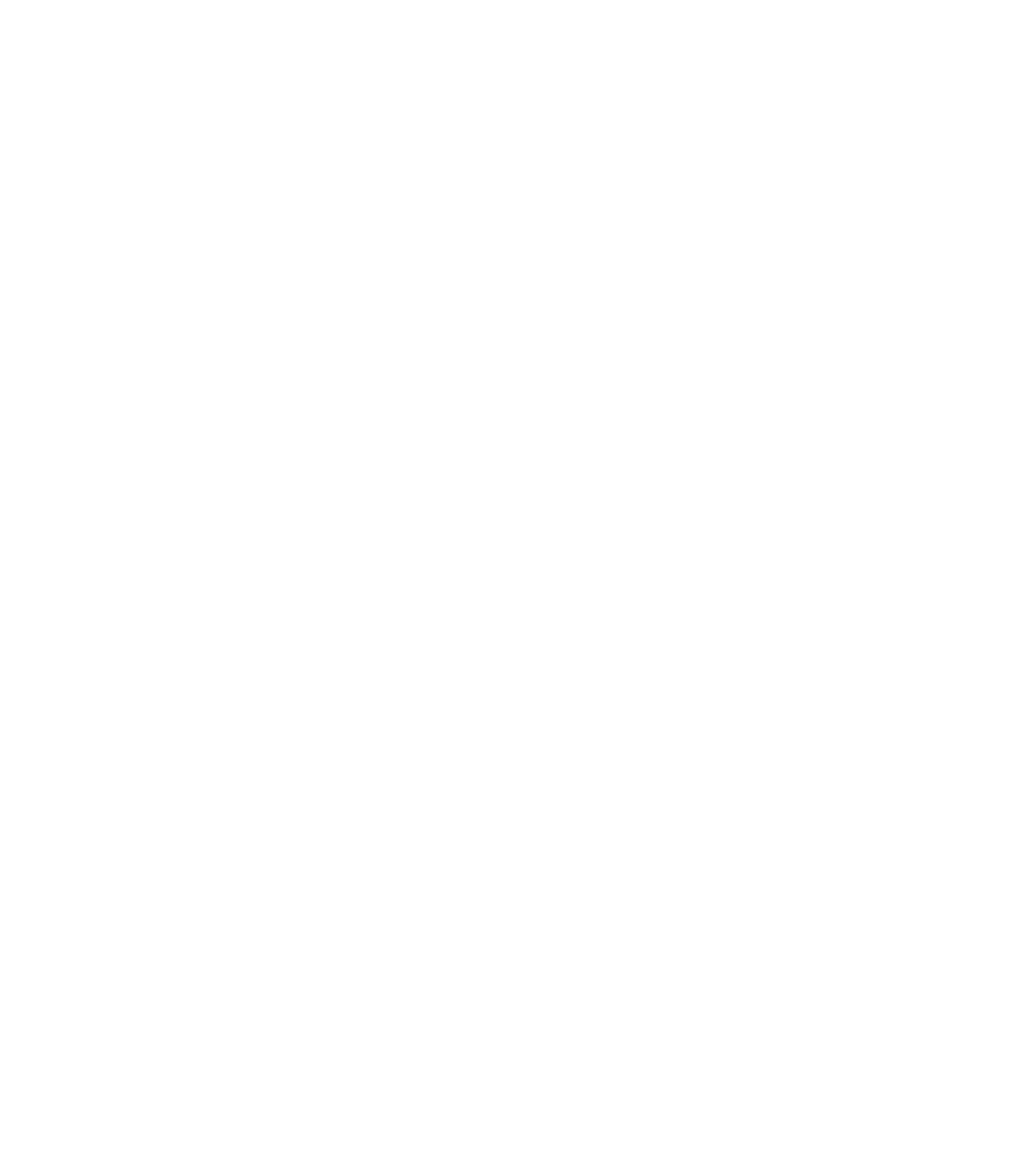
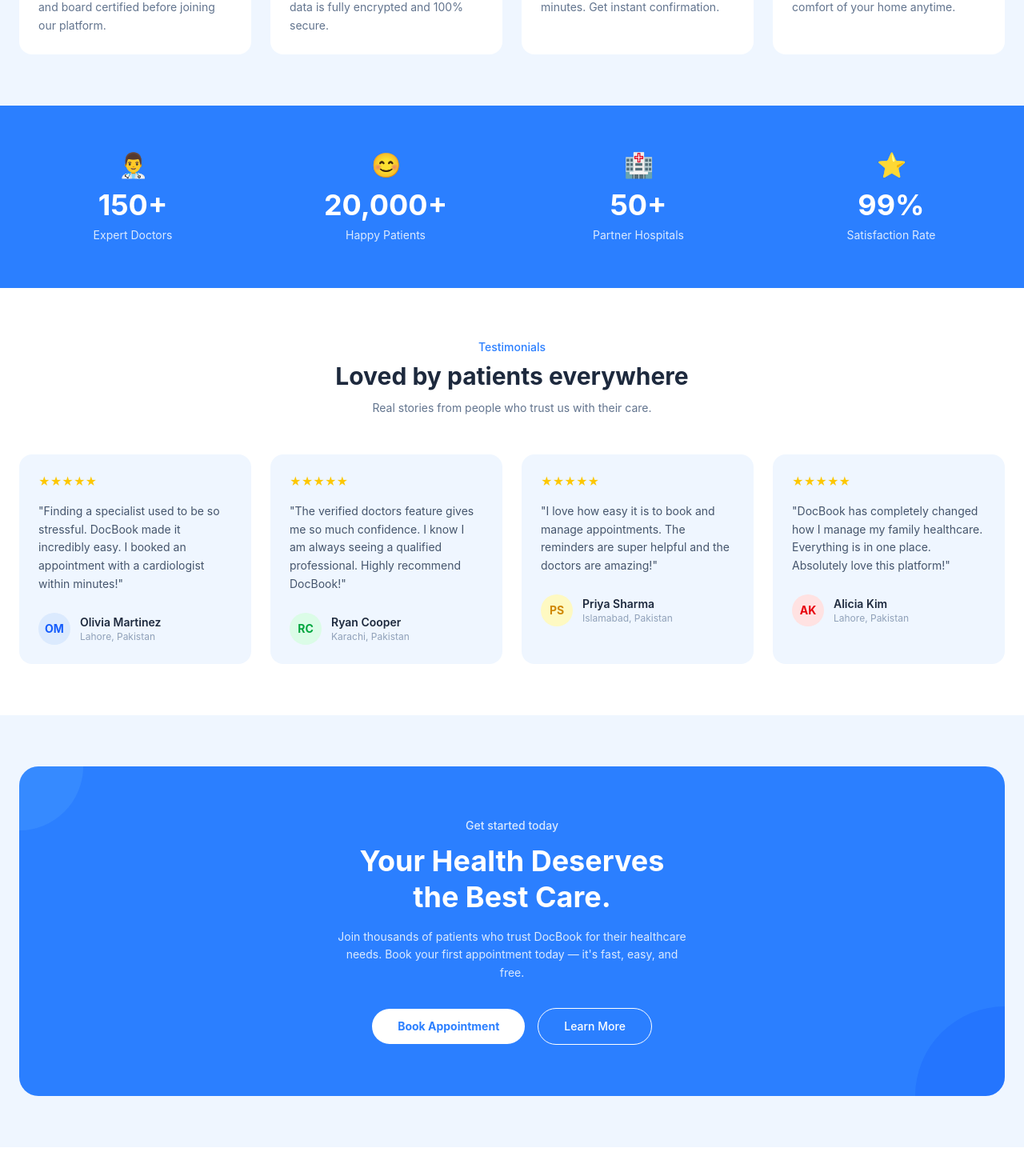
Before and after one commit to mateenamin/Doctor-Appointment, a React (Vite) app in the folder client/: page / in a window 1280 px wide. Shown: the part 3100-4570 px from the top of the page at 80% size. Before the commit the page ends 3081 px from the top, so only its background shows below. Built offline with nearby package versions, Linux system fonts and the light colour scheme.

Commit message:
Add CtaSection - Home page complete

```diff
--- a/client/src/components/user/home/ctaSection.component.jsx
+++ b/client/src/components/user/home/ctaSection.component.jsx
@@ -0,0 +1,56 @@
+import { useNavigate } from 'react-router-dom'
+
+const CtaSection = () => {
+  const navigate = useNavigate()
+
+  return (
+    <section className="py-16 px-6 bg-[#EFF6FF]">
+      <div className="max-w-7xl mx-auto">
+
+        {/* CTA Card */}
+        <div className="bg-blue-500 rounded-3xl px-10 py-16 text-center relative overflow-hidden">
+
+          {/* Background Circles */}
+          <div className="absolute top-0 left-0 w-40 h-40 bg-blue-400 rounded-full opacity-30 -translate-x-1/2 -translate-y-1/2"></div>
+          <div className="absolute bottom-0 right-0 w-56 h-56 bg-blue-600 rounded-full opacity-30 translate-x-1/2 translate-y-1/2"></div>
+
+          {/* Content */}
+          <div className="relative z-10">
+            <p className="text-blue-100 text-sm font-medium mb-3">
+              Get started today
+            </p>
+            <h2 className="text-4xl font-bold text-white mb-4 leading-tight">
+              Your Health Deserves <br />
+              the Best Care.
+            </h2>
+            <p className="text-blue-100 text-sm max-w-md mx-auto mb-8 leading-relaxed">
+              Join thousands of patients who trust DocBook for their
+              healthcare needs. Book your first appointment today —
+              it's fast, easy, and free.
+            </p>
+
+            {/* Buttons */}
+            <div className="flex items-center justify-center gap-4 flex-wrap">
+              <button
+                onClick={() => navigate('/doctors')}
+                className="bg-white text-blue-500 px-8 py-3 rounded-full text-sm font-bold hover:bg-blue-50 transition-all"
+              >
+                Book Appointment
+              </button>
+              <button
+                onClick={() => navigate('/about')}
+                className="border border-white text-white px-8 py-3 rounded-full text-sm font-medium hover:bg-blue-400 transition-all"
+              >
+                Learn More
+              </button>
+            </div>
+
+          </div>
+        </div>
+
+      </div>
+    </section>
+  )
+}
+
+export default CtaSection
--- a/client/src/components/user/home/statsSection.component.jsx
+++ b/client/src/components/user/home/statsSection.component.jsx
@@ -0,0 +1,56 @@
+const stats = [
+  {
+    number: "150+",
+    label: "Expert Doctors",
+    icon: "👨‍⚕️",
+  },
+  {
+    number: "20,000+",
+    label: "Happy Patients",
+    icon: "😊",
+  },
+  {
+    number: "50+",
+    label: "Partner Hospitals",
+    icon: "🏥",
+  },
+  {
+    number: "99%",
+    label: "Satisfaction Rate",
+    icon: "⭐",
+  },
+]
+
+const StatsSection = () => {
+  return (
+    <section className="py-14 px-6 bg-blue-500">
+      <div className="max-w-7xl mx-auto">
+
+        <div className="grid grid-cols-2 lg:grid-cols-4 gap-8">
+          {stats.map((stat, index) => (
+            <div
+              key={index}
+              className="text-center"
+            >
+              {/* Icon */}
+              <div className="text-3xl mb-3">{stat.icon}</div>
+
+              {/* Number */}
+              <h3 className="text-4xl font-bold text-white mb-2">
+                {stat.number}
+              </h3>
+
+              {/* Label */}
+              <p className="text-blue-100 text-sm">
+                {stat.label}
+              </p>
+            </div>
+          ))}
+        </div>
+
+      </div>
+    </section>
+  )
+}
+
+export default StatsSection
--- a/client/src/components/user/home/testimonialsSection.component.jsx
+++ b/client/src/components/user/home/testimonialsSection.component.jsx
@@ -0,0 +1,95 @@
+const testimonials = [
+  {
+    name: "Olivia Martinez",
+    location: "Lahore, Pakistan",
+    review: "Finding a specialist used to be so stressful. DocBook made it incredibly easy. I booked an appointment with a cardiologist within minutes!",
+    rating: 5,
+    initials: "OM",
+    color: "bg-blue-100 text-blue-600",
+  },
+  {
+    name: "Ryan Cooper",
+    location: "Karachi, Pakistan",
+    review: "The verified doctors feature gives me so much confidence. I know I am always seeing a qualified professional. Highly recommend DocBook!",
+    rating: 5,
+    initials: "RC",
+    color: "bg-green-100 text-green-600",
+  },
+  {
+    name: "Priya Sharma",
+    location: "Islamabad, Pakistan",
+    review: "I love how easy it is to book and manage appointments. The reminders are super helpful and the doctors are amazing!",
+    rating: 5,
+    initials: "PS",
+    color: "bg-yellow-100 text-yellow-600",
+  },
+  {
+    name: "Alicia Kim",
+    location: "Lahore, Pakistan",
+    review: "DocBook has completely changed how I manage my family healthcare. Everything is in one place. Absolutely love this platform!",
+    rating: 5,
+    initials: "AK",
+    color: "bg-red-100 text-red-600",
+  },
+]
+
+const TestimonialsSection = () => {
+  return (
+    <section className="py-16 px-6 bg-white">
+      <div className="max-w-7xl mx-auto">
+
+        {/* Header */}
+        <div className="text-center mb-12">
+          <p className="text-blue-500 text-sm font-medium mb-2">
+            Testimonials
+          </p>
+          <h2 className="text-3xl font-bold text-slate-800 mb-3">
+            Loved by patients everywhere
+          </h2>
+          <p className="text-slate-500 text-sm max-w-md mx-auto">
+            Real stories from people who trust us with their care.
+          </p>
+        </div>
+
+        {/* Testimonials Grid */}
+        <div className="grid grid-cols-1 md:grid-cols-2 lg:grid-cols-4 gap-6">
+          {testimonials.map((item, index) => (
+            <div
+              key={index}
+              className="bg-[#EFF6FF] rounded-2xl p-6 hover:shadow-md transition-all"
+            >
+              {/* Stars */}
+              <div className="flex text-yellow-400 text-sm mb-4">
+                {"★".repeat(item.rating)}
+              </div>
+
+              {/* Review */}
+              <p className="text-slate-600 text-sm leading-relaxed mb-6">
+                "{item.review}"
+              </p>
+
+              {/* User */}
+              <div className="flex items-center gap-3">
+                <div className={`w-10 h-10 rounded-full ${item.color} flex items-center justify-center text-sm font-bold flex-shrink-0`}>
+                  {item.initials}
+                </div>
+                <div>
+                  <p className="text-slate-800 font-semibold text-sm">
+                    {item.name}
+                  </p>
+                  <p className="text-slate-400 text-xs">
+                    {item.location}
+                  </p>
+                </div>
+              </div>
+
+            </div>
+          ))}
+        </div>
+
+      </div>
+    </section>
+  )
+}
+
+export default TestimonialsSection
--- a/client/src/pages/user/home.page.jsx
+++ b/client/src/pages/user/home.page.jsx
@@ -2,6 +2,10 @@
 import SpecializationsSection from "../../components/user/home/specializationsSection.component"
 import TopDoctorsSection from "../../components/user/home/topDoctorsSection.component"
 import HowItWorksSection from "../../components/user/home/howItWorksSection.component"
+import FeaturesSection from "../../components/user/home/featuresSection.component"
+import StatsSection from "../../components/user/home/statsSection.component"
+import TestimonialsSection from "../../components/user/home/testimonialsSection.component"
+import CtaSection from "../../components/user/home/ctaSection.component"
 
 
 const HomePage = () => {
@@ -11,10 +15,12 @@
       <SpecializationsSection />
       <TopDoctorsSection />
       <HowItWorksSection />
-      {/* <FeaturesSection />
+      <FeaturesSection />
       <StatsSection />
-      <TestimonialsSection />
-      <CtaSection /> */}
+       <TestimonialsSection />
+       <CtaSection />
+
+
     </main>
   )
 }
```
